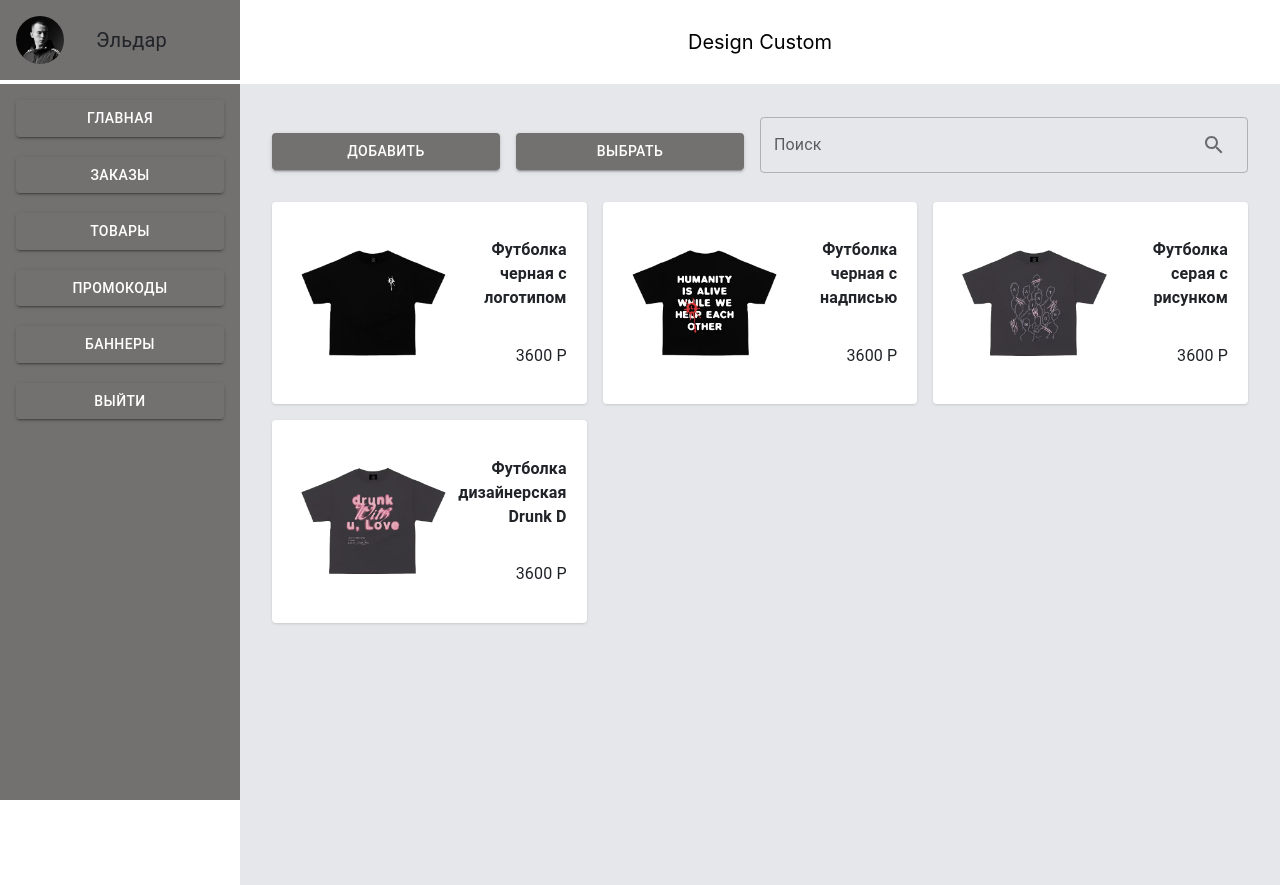
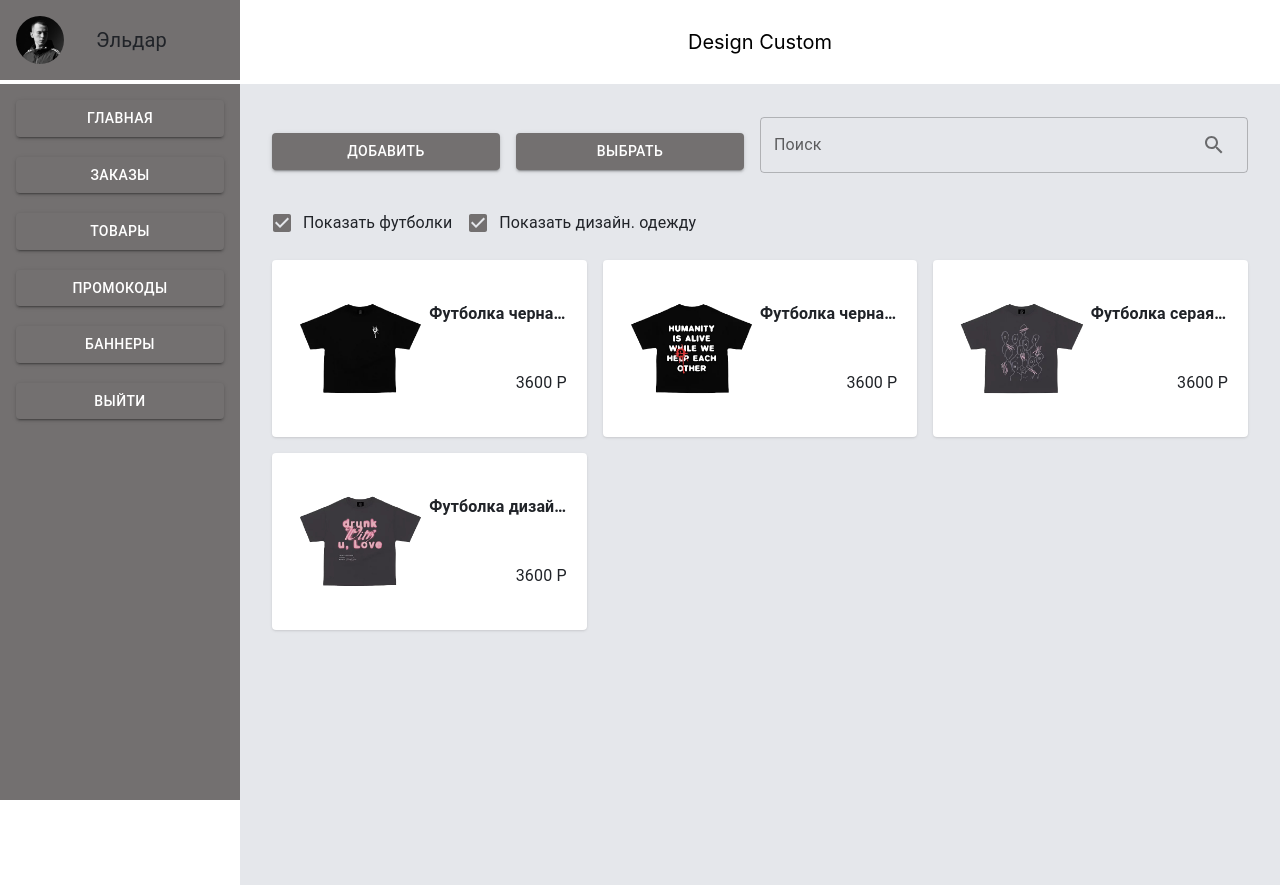
Before and after one commit to AlexMoon26/DesignCustom-client, a React (Vite) app: page /admin/goods in a window 1280 px wide. Built offline with nearby package versions, Linux system fonts and the light colour scheme; no server answers.

Commit message:
[admin]: Sort by, in orders and goods

```diff
--- a/src/components/ItemCard.jsx
+++ b/src/components/ItemCard.jsx
@@ -21,13 +21,17 @@ export const ItemCard = ({ name, price, pic }) => {
       <div className="flex flex-col justify-between w-1/2">
         <div className="flex flex-col justify-around h-full">
           <div className="flex justify-end">
-            <Typography fontWeight="bold" textAlign="right">
+            <Typography
+              className="truncate"
+              fontWeight="bold"
+              textAlign="right"
+            >
               {name}
             </Typography>
           </div>
           <div className="flex justify-end">
             {" "}
-            <Typography>{price} Р</Typography>
+            <Typography className="truncate">{price} Р</Typography>
           </div>
         </div>
       </div>
--- a/src/components/LatestCustomers.jsx
+++ b/src/components/LatestCustomers.jsx
@@ -6,12 +6,12 @@ export const LatestCustomers = ({ orders }) => {
     <>
       <div className="w-full p-4 bg-white border border-gray-200 rounded shadow sm:p-8 ">
         <div className="flex items-center justify-between mb-4">
-          <h5 className="text-xl font-bold leading-none text-gray-600">
+          <h5 className="text-xl truncate font-bold leading-none text-gray-600">
             Выполненные заказы
           </h5>
           <Link
             to={"/admin/orders"}
-            className="text-sm font-medium text-gray-500 hover:underline"
+            className="text-sm truncate font-medium text-gray-500 hover:underline"
           >
             Посмотреть все
           </Link>
@@ -25,7 +25,7 @@ export const LatestCustomers = ({ orders }) => {
                     <img
                       className="rounded-full"
                       src="avatar.jpg"
-                      alt="Lana image"
+                      alt="image"
                       width={50}
                       height={50}
                     />
@@ -38,10 +38,10 @@ export const LatestCustomers = ({ orders }) => {
                       {order.email}
                     </p>
                   </div>
-                  <div className="inline-flex items-center text-base font-semibold text-gray-600">
+                  <div className="inline-flex truncate items-center text-base font-semibold text-gray-600">
                     {order.price} Р
                   </div>
-                  <div className="inline-flex items-center text-base font-semibold text-gray-400">
+                  <div className="inline-flex truncate items-center text-base font-semibold text-gray-400">
                     {order.date}
                   </div>
                 </div>
--- a/src/components/SideBar/SideBar.jsx
+++ b/src/components/SideBar/SideBar.jsx
@@ -1,6 +1,6 @@
 import { useEffect, useRef, useState } from "react";
-import { MenuAdmin } from "../MenuAdmin"
-import { ProfileAdmin } from "../ProfileAdmin"
+import { MenuAdmin } from "../MenuAdmin";
+import { ProfileAdmin } from "../ProfileAdmin";
 
 export const SideBar = () => {
   const [isSidebarOpen, setIsSidebarOpen] = useState(false);
@@ -54,14 +54,16 @@ export const SideBar = () => {
             ></path>
           </svg>
         </button>
-                <span className="text-xl text-black">Design Custom</span>
+        <span className="text-xl truncate text-black">Design Custom</span>
         <span></span>
       </header>
 
       <aside
         id="logo-sidebar"
         ref={sidebarRef}
-                className={`fixed top-0 left-0 z-40 bg-gray-500 h-full w-60 transition-transform md:translate-x-0 ${isSidebarOpen ? "translate-x-0" : "-translate-x-full"} `}
+        className={`fixed top-0 left-0 z-40 bg-gray-500 h-full w-60 transition-transform md:translate-x-0 ${
+          isSidebarOpen ? "translate-x-0" : "-translate-x-full"
+        } `}
         aria-label="Sidebar"
       >
         <ProfileAdmin />
@@ -69,5 +71,5 @@ export const SideBar = () => {
         <MenuAdmin />
       </aside>
     </>
-    )
-}
+  );
+};
--- a/src/pages/admin/GoodsAdmin.jsx
+++ b/src/pages/admin/GoodsAdmin.jsx
@@ -1,6 +1,9 @@
+import { useState } from "react";
 import {
   Box,
   Button,
+  Checkbox,
+  FormControlLabel,
   IconButton,
   InputAdornment,
   TextField,
@@ -13,6 +16,18 @@ import { useScreenWidth } from "../../hooks/useScreenWidth";
 
 export const GoodsAdmin = () => {
   const { isDesktop } = useScreenWidth();
+
+  const [showTshirts, setShowTshirts] = useState(true);
+  const [showDesignerClothing, setShowDesignerClothing] = useState(true);
+
+  const handleTshirtsChange = () => {
+    setShowTshirts(!showTshirts);
+  };
+
+  const handleDesignerClothingChange = () => {
+    setShowDesignerClothing(!showDesignerClothing);
+  };
+
   return (
     <Box display="flex" flexDirection="column" className="gap-4">
       <Box
@@ -42,15 +57,42 @@ export const GoodsAdmin = () => {
           }}
         />
       </Box>
+      <Box className="flex">
+        <FormControlLabel
+          control={
+            <Checkbox checked={showTshirts} onChange={handleTshirtsChange} />
+          }
+          label="Показать футболки"
+        />
+        <FormControlLabel
+          className="truncate"
+          control={
+            <Checkbox
+              checked={showDesignerClothing}
+              onChange={handleDesignerClothingChange}
+            />
+          }
+          label="Показать дизайн. одежду"
+        />
+      </Box>
       <Box className="grid grid-cols-3 max-xl:grid-cols-2 max-lg:grid-cols-1 gap-4">
-        {goods.map((item, i) => (
+        {goods.map((item, i) => {
+          if (
+            (showTshirts && item.category === "tshirts") ||
+            (showDesignerClothing && item.category === "designer-clothing")
+          ) {
+            return (
               <ItemCard
                 key={i}
                 name={item.name}
                 pic={item.pic}
                 price={item.price}
               />
-        ))}
+            );
+          } else {
+            return null;
+          }
+        })}
       </Box>
     </Box>
   );
--- a/src/pages/admin/HomeAdmin.jsx
+++ b/src/pages/admin/HomeAdmin.jsx
@@ -10,7 +10,7 @@ export const HomeAdmin = () => {
           <Grapth />
           <div className="w-full p-4 bg-white border border-gray-200 rounded shadow sm:p-8 ">
             <div className="flex items-center justify-between">
-              <h5 className="text-xl font-bold leading-none text-gray-600">
+              <h5 className="text-xl truncate font-bold leading-none text-gray-600">
                 Статистика
               </h5>
             </div>
--- a/src/pages/admin/OrdersAdmin.jsx
+++ b/src/pages/admin/OrdersAdmin.jsx
@@ -1,13 +1,79 @@
-import { Box } from "@mui/material"
-import { orders } from "../../data/data"
-import { OrderCard } from "../../components/OrderCard"
+import { useState } from "react";
+import { Box, Checkbox, FormControlLabel } from "@mui/material";
+import { orders } from "../../data/data";
+import { OrderCard } from "../../components/OrderCard";
 
 export const OrdersAdmin = () => {
-    return (
-        <Box className="grid grid-cols-2 max-lg:grid-cols-1 gap-4">
-            {orders.map((order, i) => (
-                <OrderCard key={i} clientName={order.customerName} status={order.status} date={order.date} email={order.email} phone={order.phone} price={order.price} />
-            ))}
-        </Box>
-    )
-}
+  // Состояния для отслеживания выбранных опций сортировки
+  const [showActiveOrders, setShowActiveOrders] = useState(true);
+  const [showInactiveOrders, setShowInactiveOrders] = useState(true);
+  const [showCompletedOrders, setShowCompletedOrders] = useState(true);
+
+  // Функции для обработки изменений состояния чекбоксов
+  const handleActiveOrdersChange = () => {
+    setShowActiveOrders(!showActiveOrders);
+  };
+
+  const handleInactiveOrdersChange = () => {
+    setShowInactiveOrders(!showInactiveOrders);
+  };
+
+  const handleCompletedOrdersChange = () => {
+    setShowCompletedOrders(!showCompletedOrders);
+  };
+
+  return (
+    <Box>
+      <FormControlLabel
+        control={
+          <Checkbox
+            checked={showActiveOrders}
+            onChange={handleActiveOrdersChange}
+          />
+        }
+        label="Показать активные заказы"
+      />
+      <FormControlLabel
+        control={
+          <Checkbox
+            checked={showInactiveOrders}
+            onChange={handleInactiveOrdersChange}
+          />
+        }
+        label="Показать неактивные заказы"
+      />
+      <FormControlLabel
+        control={
+          <Checkbox
+            checked={showCompletedOrders}
+            onChange={handleCompletedOrdersChange}
+          />
+        }
+        label="Показать выполненные заказы"
+      />
+      <Box className="grid grid-cols-2 max-lg:grid-cols-1 gap-4">
+        {orders.map((order, i) => {
+          if (
+            (showActiveOrders && order.status === "Выполняется") ||
+            (showInactiveOrders && order.status === "В ожидании") ||
+            (showCompletedOrders && order.status === "Выполнен")
+          ) {
+            return (
+              <OrderCard
+                key={i}
+                clientName={order.customerName}
+                status={order.status}
+                date={order.date}
+                email={order.email}
+                phone={order.phone}
+                price={order.price}
+              />
+            );
+          } else {
+            return null;
+          }
+        })}
+      </Box>
+    </Box>
+  );
+};
```
Lines whose indentation alone changed are shown as unchanged.
